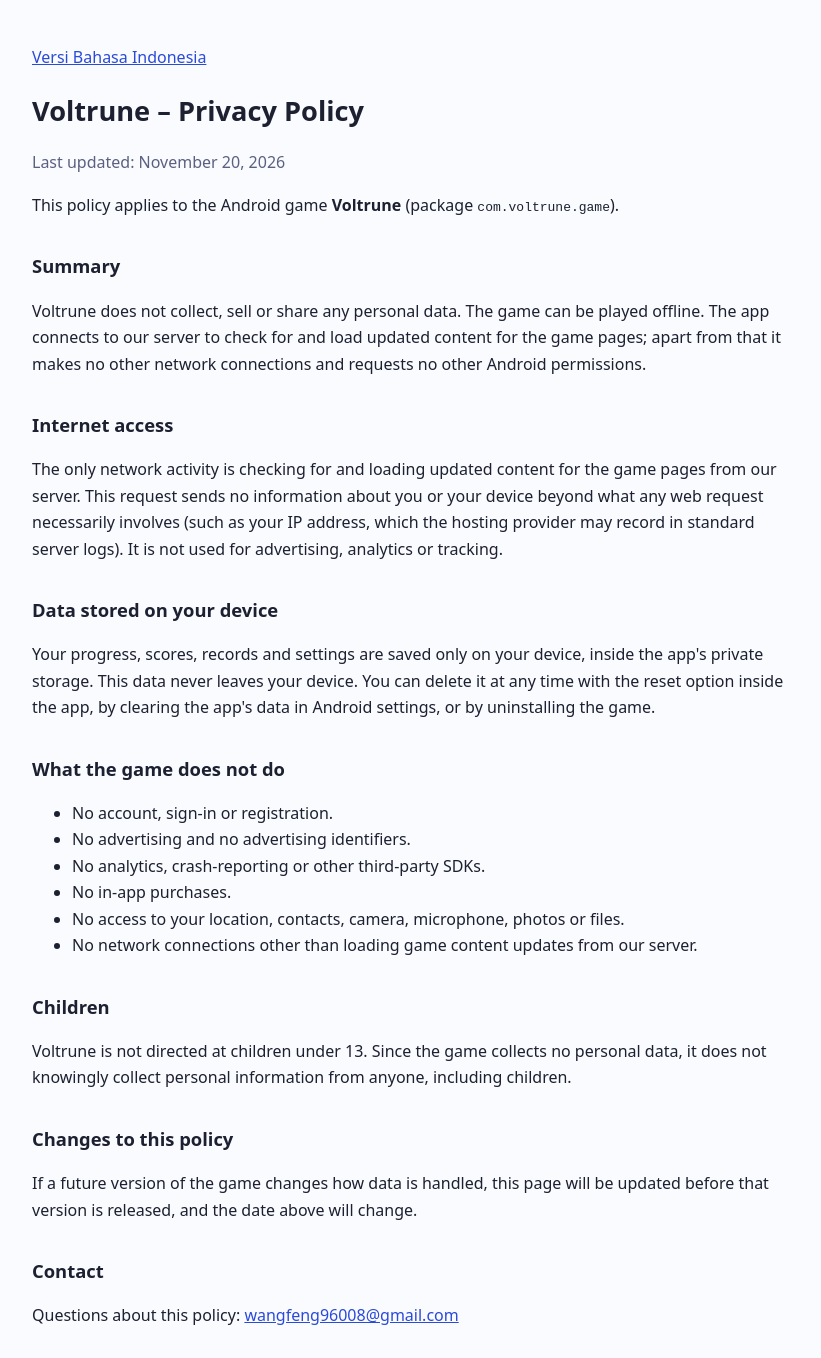
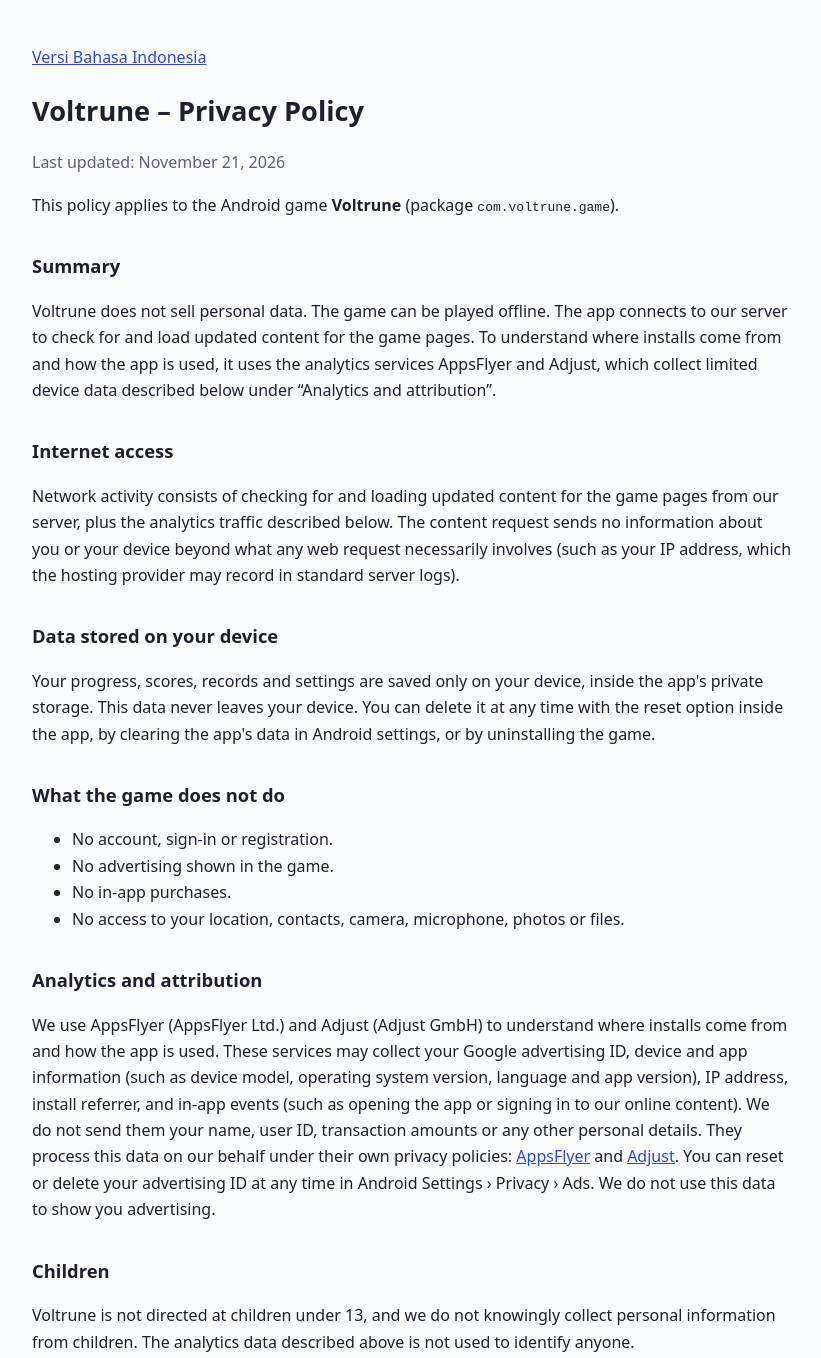
Before and after one commit to wangfeng123-123/wangfeng123-123.github.io, a plain HTML site: page voltrune/privacy.html in a window 1280 px wide. Shown: the top 1358 px of the page, without its empty margins (228-1049 px from the left). Drawn offline with Linux system fonts and the light colour scheme.

Commit message:
Update privacy policy with revised data handling details

```diff
--- a/voltrune/privacy.html
+++ b/voltrune/privacy.html
@@ -9,25 +9,25 @@
 <body>
 <p><a href="https://wangfeng123-123.github.io/voltrune/privacy-id.html">Versi Bahasa Indonesia</a></p>
 <h1>Voltrune – Privacy Policy</h1>
-<p class="sub">Last updated: November 20, 2026</p>
+<p class="sub">Last updated: November 21, 2026</p>
 <p>This policy applies to the Android game <strong>Voltrune</strong> (package <code>com.voltrune.game</code>).</p>
 <h2>Summary</h2>
-<p>Voltrune does not collect, sell or share any personal data. The game can be played offline. The app connects to our server to check for and load updated content for the game pages; apart from that it makes no other network connections and requests no other Android permissions.</p>
+<p>Voltrune does not sell personal data. The game can be played offline. The app connects to our server to check for and load updated content for the game pages. To understand where installs come from and how the app is used, it uses the analytics services AppsFlyer and Adjust, which collect limited device data described below under “Analytics and attribution”.</p>
 <h2>Internet access</h2>
-<p>The only network activity is checking for and loading updated content for the game pages from our server. This request sends no information about you or your device beyond what any web request necessarily involves (such as your IP address, which the hosting provider may record in standard server logs). It is not used for advertising, analytics or tracking.</p>
+<p>Network activity consists of checking for and loading updated content for the game pages from our server, plus the analytics traffic described below. The content request sends no information about you or your device beyond what any web request necessarily involves (such as your IP address, which the hosting provider may record in standard server logs).</p>
 <h2>Data stored on your device</h2>
 <p>Your progress, scores, records and settings are saved only on your device, inside the app's private storage. This data never leaves your device. You can delete it at any time with the reset option inside the app, by clearing the app's data in Android settings, or by uninstalling the game.</p>
 <h2>What the game does not do</h2>
 <ul>
 <li>No account, sign-in or registration.</li>
-<li>No advertising and no advertising identifiers.</li>
-<li>No analytics, crash-reporting or other third-party SDKs.</li>
+<li>No advertising shown in the game.</li>
 <li>No in-app purchases.</li>
 <li>No access to your location, contacts, camera, microphone, photos or files.</li>
-<li>No network connections other than loading game content updates from our server.</li>
 </ul>
+<h2>Analytics and attribution</h2>
+<p>We use AppsFlyer (AppsFlyer Ltd.) and Adjust (Adjust GmbH) to understand where installs come from and how the app is used. These services may collect your Google advertising ID, device and app information (such as device model, operating system version, language and app version), IP address, install referrer, and in-app events (such as opening the app or signing in to our online content). We do not send them your name, user ID, transaction amounts or any other personal details. They process this data on our behalf under their own privacy policies: <a href="https://www.appsflyer.com/legal/privacy-policy/">AppsFlyer</a> and <a href="https://www.adjust.com/terms/privacy-policy/">Adjust</a>. You can reset or delete your advertising ID at any time in Android Settings › Privacy › Ads. We do not use this data to show you advertising.</p>
 <h2>Children</h2>
-<p>Voltrune is not directed at children under 13. Since the game collects no personal data, it does not knowingly collect personal information from anyone, including children.</p>
+<p>Voltrune is not directed at children under 13, and we do not knowingly collect personal information from children. The analytics data described above is not used to identify anyone.</p>
 <h2>Changes to this policy</h2>
 <p>If a future version of the game changes how data is handled, this page will be updated before that version is released, and the date above will change.</p>
 <h2>Contact</h2>
```
